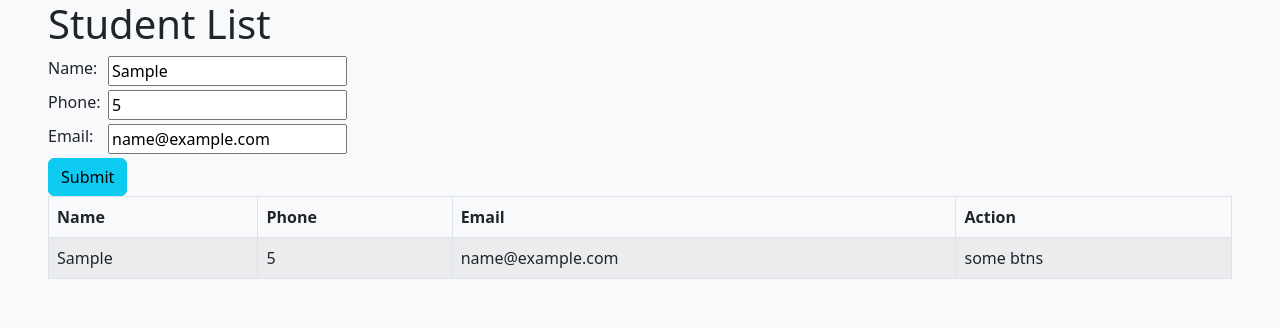
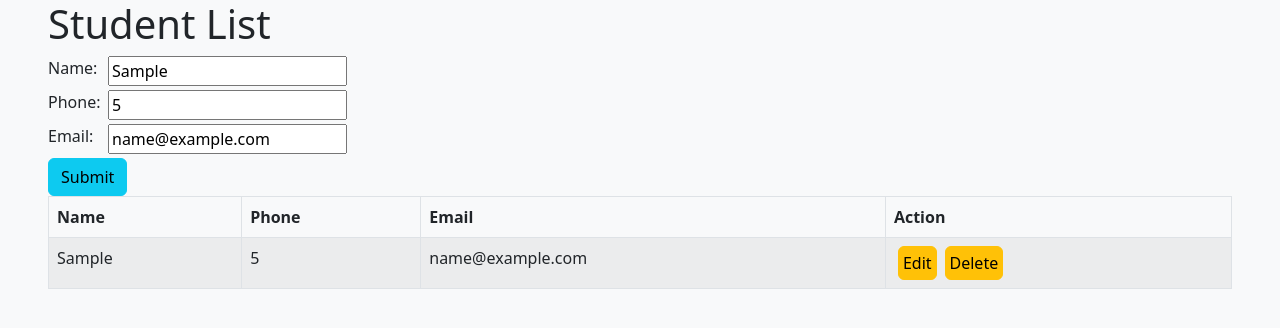
Before and after one commit to vanbeonhv/Reactjs-Practice, a React (Create React App) app: page / in a window 1280 px wide. Both pictures are taken after typing "Sample", "5", "name@example.com" into the empty fields and a click on the button "Submit". Shown: the top 328 px of the page. Built offline with nearby package versions, Linux system fonts and the light colour scheme.

Commit message:
Add edit & delete buttons

```diff
--- a/src/components/StudentManager/StudentManager.js
+++ b/src/components/StudentManager/StudentManager.js
@@ -1,5 +1,6 @@
-import React, {Component} from 'react';
+import React, { Component } from "react";
 import "bootstrap/dist/css/bootstrap.min.css";
+import Button from "../Button";
 
 export default class StudentManager extends Component {
   constructor(props) {
@@ -7,56 +8,98 @@ export default class StudentManager extends Component {
     this.state = {
       studentList: [],
       form: {
-                name: '',
-                phone: '',
-                email: '',
+        name: "",
+        phone: "",
+        email: "",
       },
       isValid: false,
+      indexSelected: -1,
+    };
   }
+
+  handleChange = (e) => {
+    const { form } = this.state;
+    this.setState(
+      (state) => {
+        form[e.target.name] = e.target.value; //Confused. Need to revisit!
+        return { form };
+      },
+      () => this.checkValidForm()
+    ); //Confused. Need to revisit!!
+  };
+
+  handleSubmit = () => {
+    const { studentList, form, isValid } = this.state;
+    if (isValid) {
+      studentList.push({
+        name: form.name,
+        phone: form.phone,
+        email: form.email,
+      });
+      this.setState({ studentList: studentList });
+    } else {
+      alert("Pls fill the box");
     }
-    handleChange = (e) => {
-        const {form} = this.state;
-        this.setState(state => {form[e.target.name] = e.target.value //Confused. Need to revisit!
-        return {form};
-        },
-        () => this.checkValidForm()); //Confused. Need to revisit!!
-    }
-    handleSubmit = () => {
-        const {studentList, form, isValid} = this.state;
-        if (isValid) {
-            studentList.push({name: form.name, phone: form.phone, email: form.email})
-            this.setState({studentList: studentList})
-            console.log(isValid);
-         } else {
-             alert('Pls fill the box')
-         }
-    }
+  };
+
   checkValidForm = () => {
-        const {name, phone, email} = this.state.form;
+    const { name, phone, email } = this.state.form;
     let value = !!(name && phone && email); // !! to convert value from string to boolean
-        this.setState({isValid: value});
-    }
+    this.setState({ isValid: value });
+  };
+
+  handleEdit = (studentSelected, index) => {
+    this.setState({
+      form: JSON.parse(JSON.stringify(studentSelected)),
+      indexSelected: index,
+    });
+    console.log(studentSelected, index);
+  };
   //  VALIDATE TIME!
   render() {
     return (
-            <div className='bg-light vh-100 px-5'>
+      <div className="bg-light vh-100 px-5">
         <h1>Student List</h1>
-                <div className='d-flex my-1'>
-                    <p className='m-0' style={{width: '60px'}}>Name:</p>
-                    <input name='name' onChange={this.handleChange} type='text' maxLength='25'/>
+        <div className="d-flex my-1">
+          <p className="m-0" style={{ width: "60px" }}>
+            Name:
+          </p>
+          <input
+            name="name"
+            onChange={this.handleChange}
+            type="text"
+            maxLength="25"
+          />
         </div>
-                <div className='d-flex my-1'>
-                    <p className='m-0' style={{width: '60px'}}>Phone:</p>
-                    <input name='phone' onChange={this.handleChange} type='number' maxLength='15'/>
+        <div className="d-flex my-1">
+          <p className="m-0" style={{ width: "60px" }}>
+            Phone:
+          </p>
+          <input
+            name="phone"
+            onChange={this.handleChange}
+            type="number"
+            maxLength="15"
+          />
         </div>
-                <div className='d-flex my-1'>
-                    <p className='m-0' style={{width: '60px'}}>Email:</p>
-                    <input name='email' onChange={this.handleChange} type='email' maxLength='25'/>
+        <div className="d-flex my-1">
+          <p className="m-0" style={{ width: "60px" }}>
+            Email:
+          </p>
+          <input
+            name="email"
+            onChange={this.handleChange}
+            type="email"
+            maxLength="25"
+          />
         </div>
-                <button className='btn btn-info shadow-none' onClick={this.handleSubmit}>
+        <button
+          className="btn btn-info shadow-none"
+          onClick={this.handleSubmit}
+        >
           Submit
         </button>
-                <table className='table table-striped table-hover table-bordered'>
+        <table className="table table-striped table-hover table-bordered">
           <thead>
             <tr>
               <th>Name</th>
@@ -68,15 +111,28 @@ export default class StudentManager extends Component {
           <tbody>
             {this.state.studentList.map((student, index) => (
               <tr key={index}>
-                                <td >{student.name}</td>
-                                <td >{student.phone}</td>
-                                <td >{student.email}</td>
-                                <td >some btns</td>
+                <td>{student.name}</td>
+                <td>{student.phone}</td>
+                <td>{student.email}</td>
+                <td>
+                  <button
+                    className="btn btn-warning shadow-none p-1 mx-1"
+                    onClick={this.handleEdit}
+                  >
+                    Edit
+                  </button>
+                  <button
+                    className="btn btn-warning shadow-none p-1 mx-1"
+                    onClick={this.handleDelete}
+                  >
+                    Delete
+                  </button>
+                </td>
               </tr>
             ))}
           </tbody>
         </table>
       </div>
-        )
+    );
   }
 }
```
Lines whose indentation alone changed are shown as unchanged.
